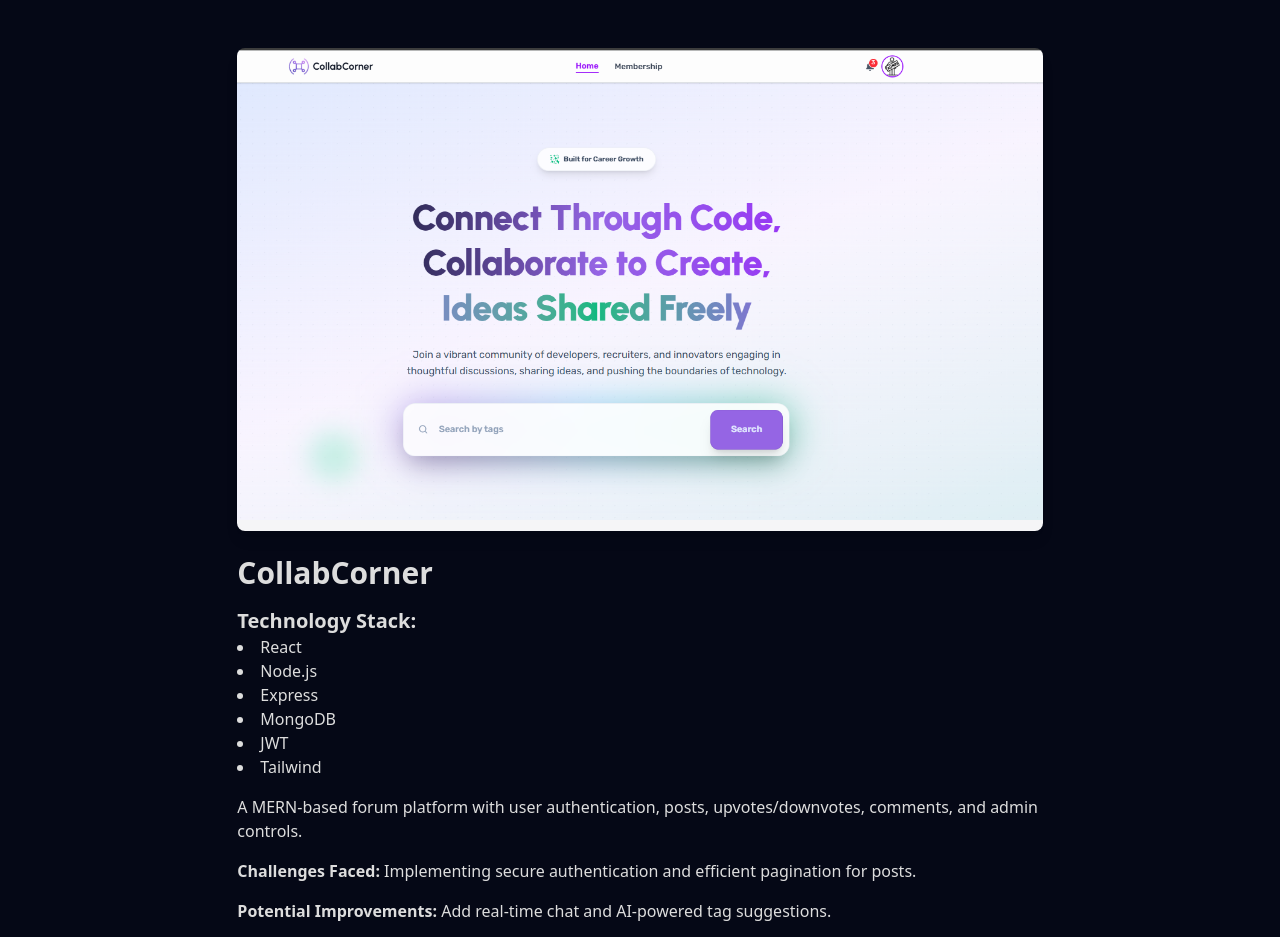
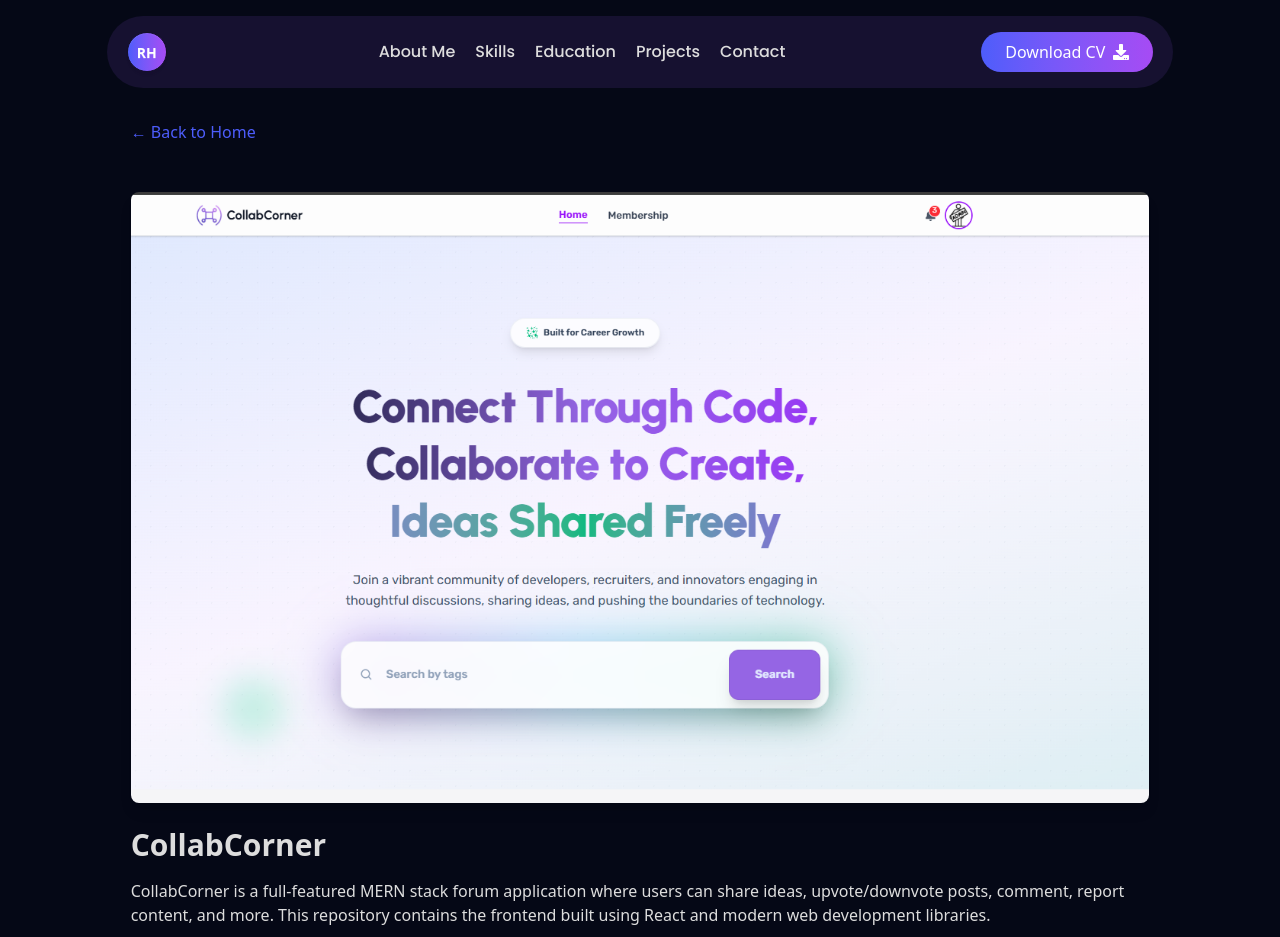
Before and after one commit to mdrahimultahsin/rahimul-portfolio, a React (Vite) app: page /projects/1 in a window 1280 px wide. Shown: the top 937 px of the page. Built offline with nearby package versions, Linux system fonts and the light colour scheme.

Commit message:
updated projects and other section color

```diff
--- a/src/App.jsx
+++ b/src/App.jsx
@@ -31,7 +31,7 @@ function App() {
       <section id="education">
         <Education />
       </section>
-      <section className="bg-base-300" id="contact">
+      <section  id="contact">
         <Contact />
       </section>
       <footer>
--- a/src/components/Contact.jsx
+++ b/src/components/Contact.jsx
@@ -32,7 +32,7 @@ const Contact = () => {
   };
 
   return (
-    <div className="md:w-10/12 mx-auto px-6 py-12 rounded-lg shadow-lg font-inter">
+    <div className="md:w-10/12 bg-base-100 mx-auto px-6 py-12 rounded-lg shadow-lg font-inter">
       {/* Toast Container */}
       <ToastContainer position="top-right" autoClose={3000} />
 
--- a/src/components/Education.jsx
+++ b/src/components/Education.jsx
@@ -3,14 +3,14 @@ import GradientText from "../utils/GradientText";
 
 const Education = () => {
   return (
-    <section id="education" className="py-10 bg-base-100">
+    <section id="education" className="py-10 bg-base-200">
       <div className="md:w-10/12 mx-auto px-8 md:px-0">
         <h2 className="text-3xl font-bold text-center mb-10 flex items-center font-heading justify-center gap-3">
           <FaUserGraduate className="text-primary" />
           My <GradientText label="Education" />
         </h2>
 
-        <div className="w-full mx-auto bg-base-200 p-6 rounded-2xl shadow-lg hover:shadow-xl transition-shadow duration-300 flex flex-col sm:flex-row items-center sm:items-start gap-6">
+        <div className="w-full mx-auto bg-base-100 p-6 rounded-2xl shadow-lg hover:shadow-xl transition-shadow duration-300 flex flex-col sm:flex-row items-center sm:items-start gap-6">
           <div className="bg-primary text-white p-5 rounded-full text-4xl flex-shrink-0">
             <FaGraduationCap />
           </div>
--- a/src/components/Footer.jsx
+++ b/src/components/Footer.jsx
@@ -2,7 +2,7 @@ import React from "react";
 
 const Footer = () => {
   return (
-    <footer className="footer sm:footer-horizontal footer-center bg-base-100 text-base-content p-4">
+    <footer className="footer sm:footer-horizontal footer-center bg-base-300 text-base-content p-4">
       <aside>
         <p>
           Copyright © {new Date().getFullYear()} - All right reserved by Md
--- a/src/components/Hero.jsx
+++ b/src/components/Hero.jsx
@@ -7,7 +7,7 @@ import GradientText from "../utils/GradientText";
 import heroImg from "../assets/Layer 1.png"
 const Hero = () => {
   return (
-    <div className="md:w-10/12 mx-auto flex flex-col md:flex-row md:items-center justify-between md:px-8 gap-4 md:gap-40 py-30 px-8">
+    <div className="md:w-10/12 mx-auto flex flex-col md:flex-row md:items-center justify-between md:px-8 gap-4 md:gap-40 py-18 lg:pt-30 px-8">
       {/* Left Side */}
       <div className="space-y-1 md:space-y-3">
         <h3 className="text-lg md:text-xl font-semibold">Hi There,</h3>
--- a/src/components/Navbar.jsx
+++ b/src/components/Navbar.jsx
@@ -3,6 +3,7 @@ import {FaDownload} from "react-icons/fa";
 import {FaXmark} from "react-icons/fa6";
 import {IoMenu} from "react-icons/io5";
 import Button from "./Button";
+import { Link } from "react-router";
 
 const Navbar = () => {
   const [isMenuOpen, setIsMenuOpen] = useState(false);
@@ -10,7 +11,7 @@ const Navbar = () => {
     <div className="related z-50">
       <div className="w-11/12 md:w-10/12 mx-auto flex justify-between items-center bg-base-200 px-5 py-2 lg:py-4 mt-4 rounded-full">
         <div>
-          <a href="#" className="bg-gradient-to-r from-primary to-accent text-white btn btn-circle ">RH</a>
+          <Link to="/" className="bg-gradient-to-r from-primary to-accent text-white btn btn-circle ">RH</Link>
         </div>
         <div className="hidden md:flex pl-4">
           <ul className="flex justify-center items-center gap-5 font-heading">
--- a/src/components/ProjectDetails.jsx
+++ b/src/components/ProjectDetails.jsx
@@ -1,54 +1,83 @@
 import React from "react";
-import { useParams, Link } from "react-router";
-import collabCornerImg from "../assets/collabcorner.png"
-import appmazeImg from "../assets/appmaze.png"
-import unityWroksImg from "../assets/unityworks.png"
+import {useParams, Link} from "react-router";
+import collabCornerImg from "../assets/collabcorner.png";
+import appmazeImg from "../assets/appmaze.png";
+import unityWroksImg from "../assets/unityworks.png";
+import Navbar from "./Navbar";
+import Footer from "./Footer";
 const projectsData = [
   {
     id: 1,
     name: "CollabCorner",
     image: collabCornerImg,
     techStack: ["React", "Node.js", "Express", "MongoDB", "JWT", "Tailwind"],
-    description: "A MERN-based forum platform with user authentication, posts, upvotes/downvotes, comments, and admin controls.",
-    liveLink: "https://collabcorner.example.com",
-    githubLink: "https://github.com/mdrahimultahsin/collabcorner-client",
-    challenges: "Implementing secure authentication and efficient pagination for posts.",
-    improvements: "Add real-time chat and AI-powered tag suggestions."
+    description:
+      "CollabCorner is a full-featured MERN stack forum application where users can share ideas, upvote/downvote posts, comment, report content, and more. This repository contains the frontend built using React and modern web development libraries.",
+    liveLink: "https://collabcorner-forum.web.app/",
+    githubLink: "https://github.com/mdrahimultahsin/collabCorner-client",
+    challenges:
+      "Implementing secure authentication and efficient pagination for posts.",
+    improvements: "Add real-time chat and AI-powered tag suggestions.",
   },
   {
     id: 2,
-    name: unityWroksImg,
-    image: "https://via.placeholder.com/600x350",
+    name: "UnityWorks",
+    image: unityWroksImg,
     techStack: ["React", "Express", "MongoDB", "JWT", "Tailwind", "Firebase"],
-    description: "A job portal platform with advanced search, filtering, and user-specific dashboards.",
-    liveLink: "https://jobsphere.example.com",
-    githubLink: "https://github.com/mdrahimultahsin/jobsphere-client",
-    challenges: "Designing an intuitive search filter and implementing secure JWT auth.",
-    improvements: "Add AI-based job matching and resume parsing."
+    description:
+      "UnityWorks is a community-driven platform where users can discover, create, and participate in local social development events such as road cleaning and tree plantation drives.",
+    liveLink: "https://unityworks-da908.web.app/",
+    githubLink: "https://github.com/mdrahimultahsin/unityWorks-client",
+    challenges:
+      " Creating an efficient search and filtering system, and ensuring secure user authentication and authorization using JWT.",
+    improvements:
+      "Implement AI-based event recommendations and introduce an advanced event management dashboard for organizers.",
   },
   {
     id: 3,
-    name: appmazeImg,
-    image: "https://via.placeholder.com/600x350",
-    techStack: ["Next.js", "Node.js", "MongoDB", "Tailwind"],
-    description: "A platform for discovering, reviewing, and sharing web applications.",
-    liveLink: "https://appmaze.example.com",
-    githubLink: "https://github.com/mdrahimultahsin/appmaze-client",
+    name: "AppMaze",
+    image: appmazeImg,
+    techStack: [
+      "React",
+      "Node.js",
+      "Firebase",
+      "Tailwind",
+      "React Router",
+      "Swiper",
+    ],
+    description:
+      "AppMaze is a user-friendly AppStore platform that enables users to explore, install, and review apps. With categorized browsing, trending app sections, and dynamic app detail pages, it focuses on delivering a seamless user experience for app discovery and feedback.",
+    liveLink: "https://appmaze-rh.netlify.app/",
+    githubLink: "https://github.com/mdrahimultahsin/appmaze",
     challenges: "Handling dynamic routing for app details and optimizing SEO.",
-    improvements: "Introduce personalized recommendations and app usage analytics."
-  }
+    improvements:
+      "Introduce personalized recommendations and app usage analytics, Installing Apps",
+  },
 ];
 
 const ProjectDetails = () => {
-  const { id } = useParams();
+  const {id} = useParams();
   const project = projectsData.find((p) => p.id === parseInt(id));
 
   if (!project) return <p className="text-center py-20">Project not found.</p>;
 
   return (
-    <div className="md:w-8/12 mx-auto py-12 px-6">
-      <img src={project.image} alt={project.name} className="rounded-lg shadow-lg mb-6" />
+    <>
+      <Navbar />
+      <Link
+        to="/"
+        className="px-6 md:w-10/12 mx-auto block mt-8 text-primary hover:underline"
+      >
+        ← Back to Home
+      </Link>
+      <div className="md:w-10/12 mx-auto py-12 px-6">
+        <img
+          src={project.image}
+          alt={project.name}
+          className="rounded-lg shadow-lg mb-6"
+        />
         <h1 className="text-3xl font-bold mb-4">{project.name}</h1>
+        <p className="mb-4">{project.description}</p>
 
         <h2 className="text-xl font-semibold">Technology Stack:</h2>
         <ul className="list-disc list-inside mb-4">
@@ -57,17 +86,34 @@ const ProjectDetails = () => {
           ))}
         </ul>
 
-      <p className="mb-4">{project.description}</p>
-      <p className="mb-4"><strong>Challenges Faced:</strong> {project.challenges}</p>
-      <p className="mb-4"><strong>Potential Improvements:</strong> {project.improvements}</p>
+        <p className="mb-4">
+          <strong>Challenges Faced:</strong> {project.challenges}
+        </p>
+        <p className="mb-4">
+          <strong>Potential Improvements:</strong> {project.improvements}
+        </p>
 
         <div className="flex gap-4 mt-4">
-        <a href={project.liveLink} target="_blank" rel="noopener noreferrer" className="bg-primary text-white px-4 py-2 rounded-lg hover:bg-accent transition">Live Project</a>
-        <a href={project.githubLink} target="_blank" rel="noopener noreferrer" className="bg-gray-800 text-white px-4 py-2 rounded-lg hover:bg-black transition">GitHub Client</a>
+          <a
+            href={project.liveLink}
+            target="_blank"
+            rel="noopener noreferrer"
+            className="bg-primary text-white px-4 py-2 rounded-lg hover:bg-accent transition"
+          >
+            Live Project
+          </a>
+          <a
+            href={project.githubLink}
+            target="_blank"
+            rel="noopener noreferrer"
+            className="bg-gray-800 text-white px-4 py-2 rounded-lg hover:bg-black transition"
+          >
+            GitHub Client
+          </a>
         </div>
-
-      <Link to="/" className="block mt-8 text-primary hover:underline">← Back to Home</Link>
       </div>
+      <Footer />
+    </>
   );
 };
 
--- a/src/components/Projects.jsx
+++ b/src/components/Projects.jsx
@@ -3,30 +3,33 @@ import { Link } from "react-router";
 import collabCornerImg from "../assets/collabcorner.png"
 import appmazeImg from "../assets/appmaze.png"
 import unityWroksImg from "../assets/unityworks.png"
+import { GoArrowUpRight } from "react-icons/go";
+import { FaGithub, FaLaptopCode } from "react-icons/fa";
+import GradientText from "../utils/GradientText";
 const projects = [
   {
     id: 1,
     name: "CollabCorner",
    image: collabCornerImg,
-    description: "A MERN-based forum platform with user authentication, posts, upvotes/downvotes, comments, and admin controls.",
-    liveLink:"https://livelink.com",
-    githubLink:"https://github.com/"
+    description: "CollabCorner is a full-featured MERN stack forum application where users can share ideas, upvote/downvote posts, comment, report content, and more.",
+   liveLink: "https://collabcorner-forum.web.app/",
+    githubLink: "https://github.com/mdrahimultahsin/collabCorner-client",
   },
   {
     id: 2,
     name: "UnityWorks",
     image: unityWroksImg,
     description: "A job portal platform with advanced search, filtering, and user-specific dashboards.",
-    liveLink:"https://livelink.com",
-    githubLink:"https://github.com/"
+     liveLink: "https://unityworks-da908.web.app/",
+    githubLink: "https://github.com/mdrahimultahsin/unityWorks-client",
   },
   {
     id: 3,
     name: "AppMaze",
   image: appmazeImg,
-    description: "A platform for discovering, reviewing, and sharing web applications.",
-    liveLink:"https://livelink.com",
-    githubLink:"https://github.com/"
+    description: "AppMaze is a user-friendly AppStore platform that enables users to explore, install, and review apps. With categorized browsing, trending app sections.",
+     liveLink: "https://appmaze-rh.netlify.app/",
+    githubLink: "https://github.com/mdrahimultahsin/appmaze",
   }
 ];
 
@@ -34,49 +37,52 @@ const Projects = () => {
   return (
     <div className="py-20 bg-base-100">
       <div className="md:w-10/12 mx-auto px-6">
-        <h2 className="text-4xl font-bold text-center mb-12">Projects</h2>
+        <h2 className="text-4xl font-bold text-center mb-12 flex items-center gap-2 justify-center"><FaLaptopCode/>My <GradientText label="Projects"/> </h2>
 
-        <div className="grid grid-cols-1 md:grid-cols-3 gap-8">
+        <div className="grid grid-cols-1 md:grid-cols-2 lg:grid-cols-3 gap-8">
           {projects.map((project) => (
             <div
   key={project.id}
-              className="card bg-base-200 shadow-lg rounded-xl overflow-hidden"
+  className="card bg-base-200 shadow-lg rounded-xl overflow-hidden flex flex-col relative"
 >
+  <div className="bg-gradient-to-r from-primary to-accent h-3"></div>
   <img
     src={project.image}
     alt={project.name}
     className="h-48 w-full object-cover"
   />
-              <div className="p-5 flex flex-col gap-4">
+  <div className="p-5 flex flex-col flex-1">
     <h3 className="text-2xl font-semibold">{project.name}</h3>
+    <p className="mt-2 flex-1">{project?.description.slice(0, 100) + "..."}</p>
 
-                <div className="flex gap-3">
+    <div className="flex gap-3 mt-4">
       <a
         href={project.liveLink}
         target="_blank"
         rel="noopener noreferrer"
         className="btn btn-primary btn-sm"
       >
-                    Live
+        Live <GoArrowUpRight />
       </a>
       <a
         href={project.githubLink}
         target="_blank"
         rel="noopener noreferrer"
-                    className="btn btn-secondary btn-sm"
+        className="btn btn-accent btn-sm"
       >
-                    GitHub
+        <FaGithub /> GitHub
       </a>
     </div>
 
     <Link
       to={`/projects/${project.id}`}
-                  className="btn btn-outline btn-sm mt-auto"
+      className="btn btn-outline btn-sm mt-4 w-full"
     >
       View More / Details
     </Link>
   </div>
 </div>
+
           ))}
         </div>
       </div>
```
Lines whose indentation alone changed are shown as unchanged.
